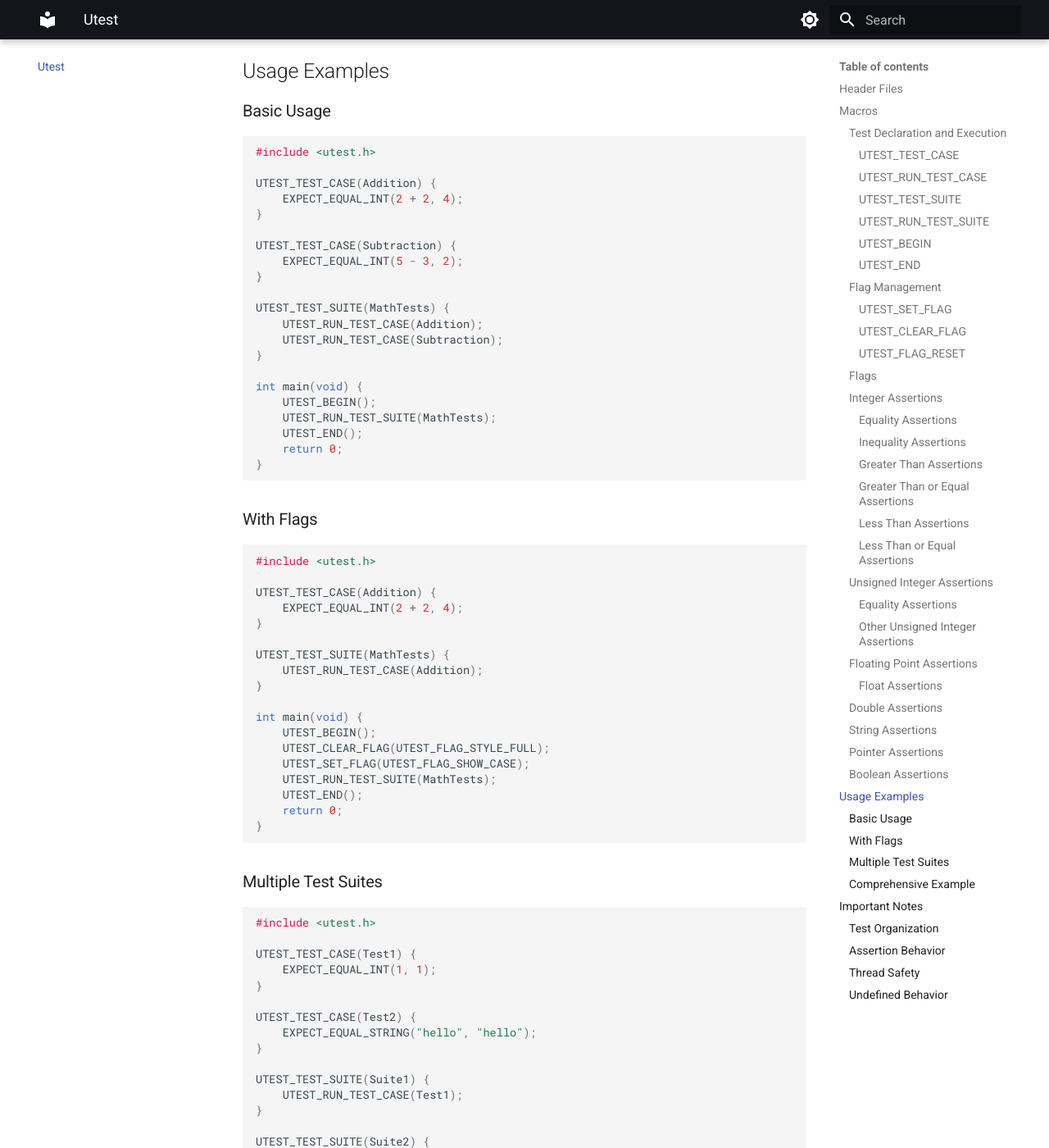
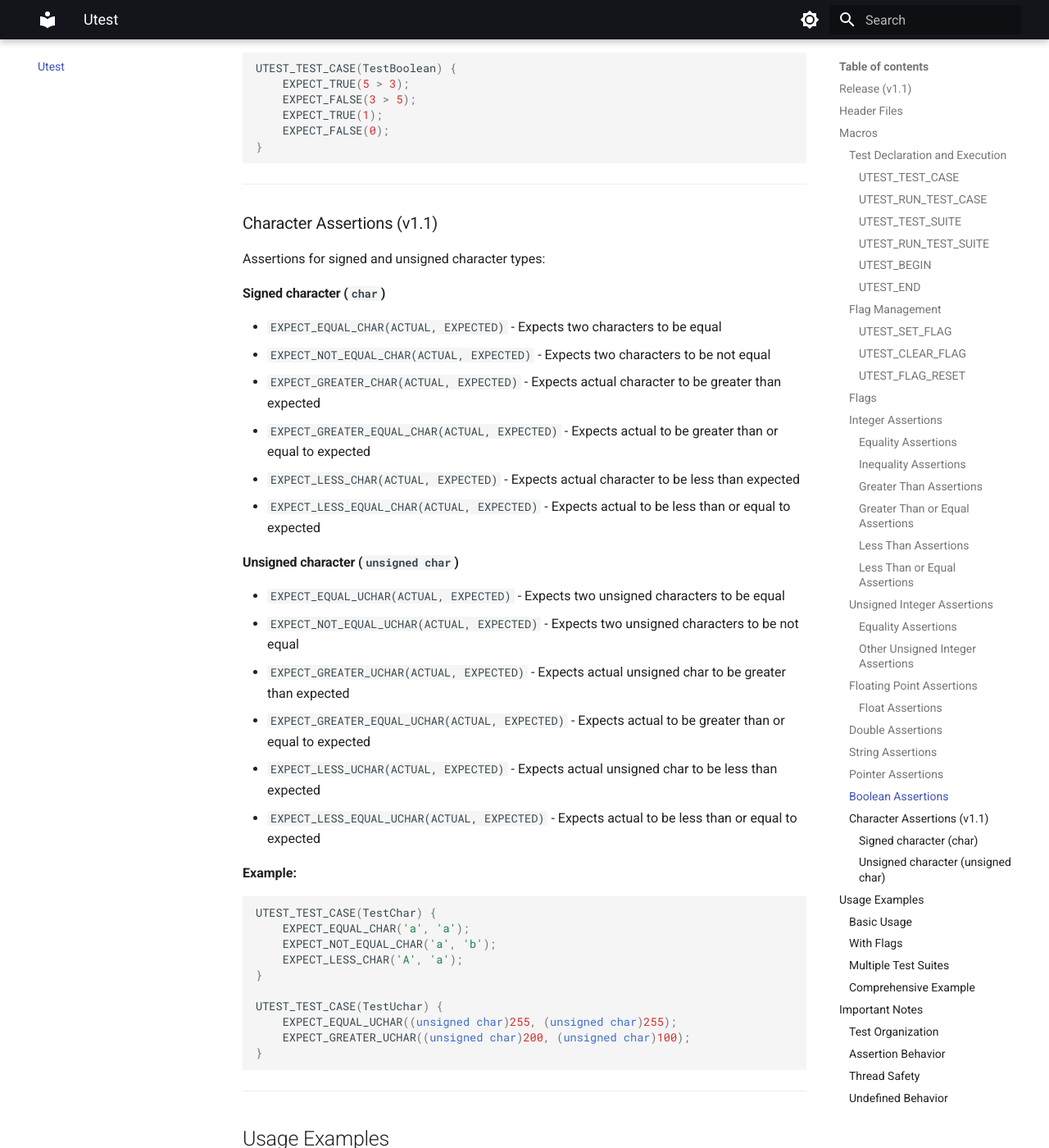
Before and after one commit to unsigend/util, an MkDocs documentation site: the page built from docs/docs/utest.md, in a window 1280 px wide and 1400 px high, scrolled down 10425 px. Shown: the whole window at 82% size. Built offline with MkDocs 1.6.1 and Material for MkDocs 9.7.7, drawn with Linux system fonts in a browser that asks for light colours; some of the changed text lies outside the part shown.

Commit message:
add doc and add function ptr macro

````diff
--- a/docs/docs/utest.md
+++ b/docs/docs/utest.md
@@ -4,6 +4,12 @@ description: Lightweight unit testing framework for C
 ---
 
 The `Utest` module provides a lightweight, modular unit testing framework for C, designed to make writing and running tests simple and expressive. It provides a rich set of macros for defining test cases, test suites, and a variety of assertions for different data types.
+
+**Version:** utest v1.1
+
+### Release (v1.1)
+
+Remove `_`-prefixed macro family, simplify the `<utest.h>` public header structure. Add support for character assertion, testing. Add `UTEST_CASENAME_PREFIX` and `UTEST_SUITENAME_PREFIX` for extract function pointer.
 
 ## Header Files
 
@@ -219,14 +225,14 @@ UTEST_FLAG_RESET();
 
 Utest supports runtime flags to control output and behavior:
 
-| Flag | Description |
-|------|-------------|
-| `UTEST_FLAG_NONE` | No special behavior |
-| `UTEST_FLAG_SHOW_CASE` | Show each test case result |
-| `UTEST_FLAG_SHOW_SUITE` | Show each test suite result |
-| `UTEST_FLAG_STYLE_FULL` | Use full output style |
-| `UTEST_FLAG_STOP_ON_FAILURE` | Stop on first failure |
-| `UTEST_FLAG_DEFAULT` | Default flag set |
+| Flag                         | Description                 |
+| ---------------------------- | --------------------------- |
+| `UTEST_FLAG_NONE`            | No special behavior         |
+| `UTEST_FLAG_SHOW_CASE`       | Show each test case result  |
+| `UTEST_FLAG_SHOW_SUITE`      | Show each test suite result |
+| `UTEST_FLAG_STYLE_FULL`      | Use full output style       |
+| `UTEST_FLAG_STOP_ON_FAILURE` | Stop on first failure       |
+| `UTEST_FLAG_DEFAULT`         | Default flag set            |
 
 ---
 
@@ -465,6 +471,45 @@ UTEST_TEST_CASE(TestBoolean) {
 
 ---
 
+### Character Assertions (v1.1)
+
+Assertions for signed and unsigned character types:
+
+#### Signed character (`char`)
+
+- `EXPECT_EQUAL_CHAR(ACTUAL, EXPECTED)` - Expects two characters to be equal
+- `EXPECT_NOT_EQUAL_CHAR(ACTUAL, EXPECTED)` - Expects two characters to be not equal
+- `EXPECT_GREATER_CHAR(ACTUAL, EXPECTED)` - Expects actual character to be greater than expected
+- `EXPECT_GREATER_EQUAL_CHAR(ACTUAL, EXPECTED)` - Expects actual to be greater than or equal to expected
+- `EXPECT_LESS_CHAR(ACTUAL, EXPECTED)` - Expects actual character to be less than expected
+- `EXPECT_LESS_EQUAL_CHAR(ACTUAL, EXPECTED)` - Expects actual to be less than or equal to expected
+
+#### Unsigned character (`unsigned char`)
+
+- `EXPECT_EQUAL_UCHAR(ACTUAL, EXPECTED)` - Expects two unsigned characters to be equal
+- `EXPECT_NOT_EQUAL_UCHAR(ACTUAL, EXPECTED)` - Expects two unsigned characters to be not equal
+- `EXPECT_GREATER_UCHAR(ACTUAL, EXPECTED)` - Expects actual unsigned char to be greater than expected
+- `EXPECT_GREATER_EQUAL_UCHAR(ACTUAL, EXPECTED)` - Expects actual to be greater than or equal to expected
+- `EXPECT_LESS_UCHAR(ACTUAL, EXPECTED)` - Expects actual unsigned char to be less than expected
+- `EXPECT_LESS_EQUAL_UCHAR(ACTUAL, EXPECTED)` - Expects actual to be less than or equal to expected
+
+**Example:**
+
+```c
+UTEST_TEST_CASE(TestChar) {
+    EXPECT_EQUAL_CHAR('a', 'a');
+    EXPECT_NOT_EQUAL_CHAR('a', 'b');
+    EXPECT_LESS_CHAR('A', 'a');
+}
+
+UTEST_TEST_CASE(TestUchar) {
+    EXPECT_EQUAL_UCHAR((unsigned char)255, (unsigned char)255);
+    EXPECT_GREATER_UCHAR((unsigned char)200, (unsigned char)100);
+}
+```
+
+---
+
 ## Usage Examples
 
 ### Basic Usage
````
Also changed, not shown: 2 other files.
